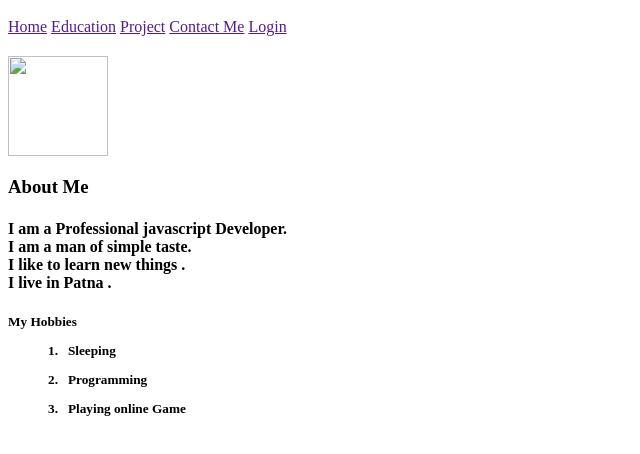
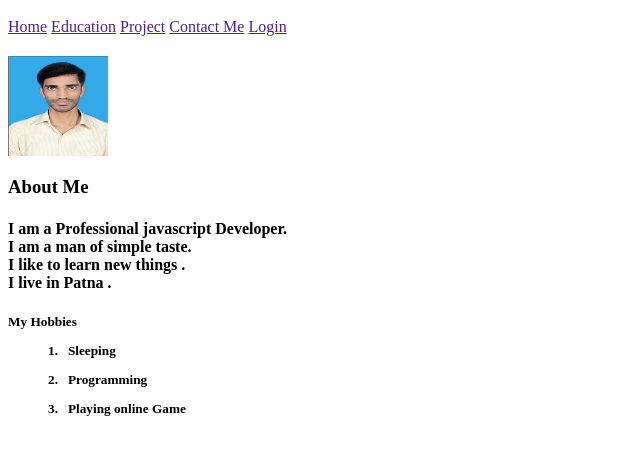
Before and after one commit to prabhat933/personal-site, a plain HTML site: page index.html in a window 1280 px wide. Shown: the part 48-502 px from the top of the page, without its empty margins (0-640 px from the left). Drawn offline with Linux system fonts and the light colour scheme.

Commit message:
added my photo

```diff
--- a/index.html
+++ b/index.html
@@ -7,7 +7,7 @@
 <a href="">Contact Me</a>
 <a href="">Login</a>
 </body>
-<h2><img src= "/home/pra9/Downloads/praphoto7.jpg"  width= "100" height="100"></h2>
+<h2><img src= "photo.jpg"  width= "100" height="100"></h2>
 <h3>About Me</h3>
 <h4>I am a Professional javascript Developer.<br>
     I am a man of simple taste.<br>
```
Also changed, not shown: photo.jpg (added).
